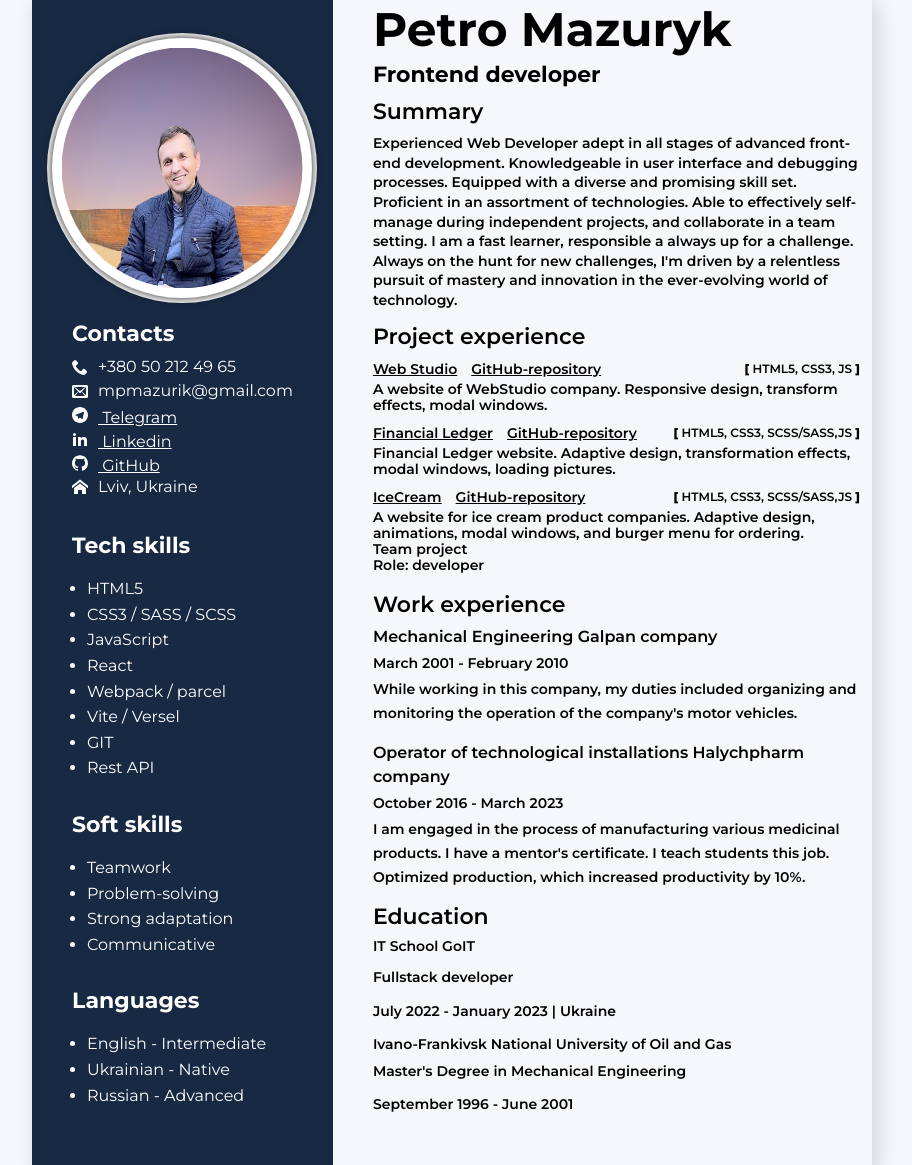
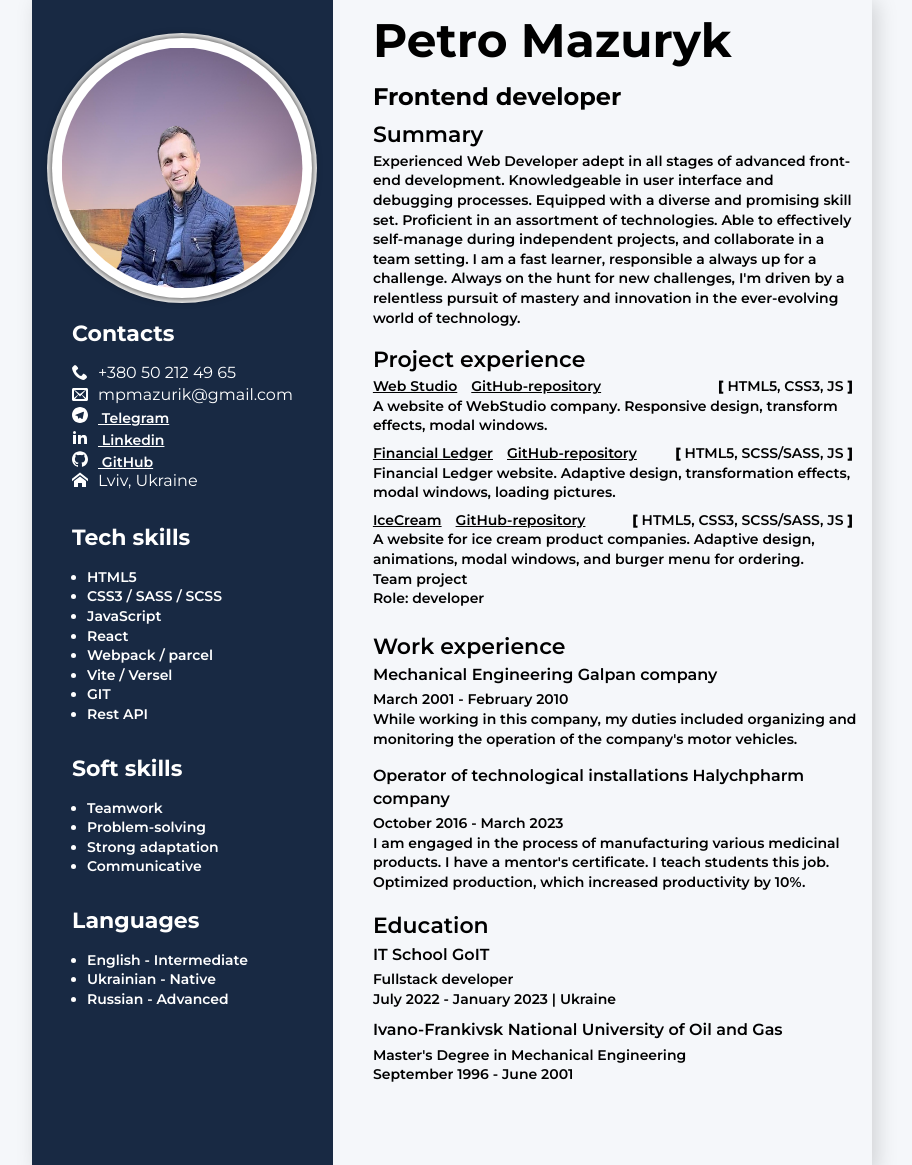
Before and after one commit to PetroMazuryk/mps-resume, a website built with Parcel: page src/index.html in a window 1280 px wide. Shown: the part 7-1172 px from the top of the page, without its empty margins (188-1100 px from the left). Built offline with nearby package versions, Linux system fonts and the light colour scheme; a web font is replaced by a local one.

Commit message:
added mixins

```diff
--- a/src/partials/about-myself.html
+++ b/src/partials/about-myself.html
@@ -2,9 +2,7 @@
   <!-- about-myself -->
   <div class="container-work">
     <h1 class="title-name">Petro Mazuryk</h1>
-    <h2 class="title-work">
-      <span class="title-work-text"> Frontend developer</span>
-    </h2>
+    <h2 class="title-work">Frontend developer</h2>
     <h3 class="title">Summary</h3>
     <p class="additional-information">
       Experienced Web Developer adept in all stages of advanced front-end
@@ -19,7 +17,7 @@
     </p>
 
     <div class="project-container">
-      <h2 class="title">Project experience</h2>
+      <h3 class="title">Project experience</h3>
       <ul class="project-menu">
         <li class="project-list">
           <div class="project-wrapper">
@@ -56,7 +54,7 @@
               href="https://github.com/PetroMazuryk/financial-Ledger">GitHub-repository</a>
             <span class="dots"></span
             ><span class="language">
-              <b class="bracket">[</b> HTML5, CSS3, SCSS/SASS,JS <b class="bracket">]</b></span
+              <b class="bracket">[</b> HTML5, SCSS/SASS, JS <b class="bracket">]</b></span
             >
           </div>
           <p class="project-text">
@@ -76,7 +74,7 @@
               href="https://github.com/Hatrison/IceCream">GitHub-repository</a>
               <span class="dots"></span
             ><span class="language">
-              <b class="bracket">[</b> HTML5, CSS3, SCSS/SASS,JS <b class="bracket">]</b></span
+              <b class="bracket">[</b> HTML5, CSS3, SCSS/SASS, JS <b class="bracket">]</b></span
             >
           </div>
           <p class="project-text">
@@ -92,11 +90,10 @@
     <!-- work -->
 
     <div>
-      <h2 class="title">Work experience</h2>
+      <h3 class="title">Work experience</h3>
       <div class="work-container">
         <h3 class="subtitle-work">
-          Mechanical Engineering
-          <span class="subtitle-profession">Galpan company</span>
+          Mechanical Engineering Galpan company
         </h3>
         <p class="working-hours">
           March 2001 - February 2010
@@ -133,7 +130,7 @@
     <div>
       <h3 class="title">Education</h3>
       <div class="study-container">
-        <p class="title-institution"> IT School GoIT</p>
+        <h3 class="title-institution"> IT School GoIT</h3>
 
         <p class="study-profession">
           Fullstack developer
--- a/src/partials/sidebar.html
+++ b/src/partials/sidebar.html
@@ -8,7 +8,7 @@
 
     <!-- contacts -->
     <div class="contacts__container">
-      <h2 class="contacts__title">Contacts</h2>
+      <h3 class="contacts__title">Contacts</h3>
       <ul class="contacts__list">
         <li class="contact__list">
           <a class="contact__link" href="tel:+380502124965" target="_blank">
@@ -70,7 +70,7 @@
     </div>
     <!-- Skills -->
     <div class="skills__container">
-      <h2 class="skills__title">Tech skills</h2>
+      <h3 class="skills__title">Tech skills</h3>
       <ul>
         <li class="sider-list"><span class="sider-text">HTML5</span></li>
         <li class="sider-list">
--- a/src/sass/components/_about-myself.scss
+++ b/src/sass/components/_about-myself.scss
@@ -5,40 +5,26 @@
 .title-name {
   font-size: 47px;
   font-weight: 700;
-
+  line-height: 1.6;
   // text-shadow: 4px 4px 5px grey, 2px 2px 1px red;
 }
 
 .title-work {
-  display: flex;
-  align-items: center;
-  justify-content: space-between;
+  font-size: 24px;
+  font-weight: 700;
+  line-height: 1.6;
+  // margin-bottom: 8px;
+}
 
-  margin-bottom: 8px;
-
-  font-size: 14px;
+.title {
+  font-size: 22px;
   font-weight: 600;
   line-height: 1.6;
-
-  & .title-work-text {
-    min-width: 240px;
-    font-size: 22px;
-    font-weight: 700;
-    // text-shadow: 1px 1px 3px grey, 1px 1px 1px red;
-  }
-}
-
-.list-information {
-  color: var(--black-color);
-  font-size: 14px;
-  font-weight: 600;
-  line-height: 1.6;
+  // margin-bottom: 8px;
 }
 
 .additional-information {
-  font-size: 14px;
-  font-weight: 600;
-  line-height: 1.4;
-  margin-top: 10px;
+  max-width: 480px;
+  @include font;
   margin-bottom: 14px;
 }
--- a/src/sass/components/_project-box.scss
+++ b/src/sass/components/_project-box.scss
@@ -1,17 +1,8 @@
-.title {
-  margin-bottom: 8px;
-
-  font-size: 22px;
-  font-weight: 600;
-  line-height: 1.09;
-}
-
 .project-container {
+  max-width: 600px;
   padding-bottom: 12px;
 }
 .project-menu {
-  margin: 0;
-  padding-left: 0;
   list-style: none;
 }
 
@@ -20,16 +11,15 @@
 }
 
 .project-wrapper {
+  max-width: 480px;
   display: flex;
   justify-content: space-between;
   white-space: nowrap;
 }
 
 .project-link {
+  @include font;
   color: var(--black-color);
-  font-size: 14px;
-  font-weight: 600;
-  line-height: 24px;
   margin-right: 14px;
 }
 
@@ -39,19 +29,14 @@
 }
 
 .dots {
-  margin-bottom: 5px;
-  margin-right: 5px;
-  margin-left: 5px;
-  font-weight: 100;
   // border-bottom: 1px dotted var(--date-info-color);
   width: 100%;
 }
 
 .language {
+  display: block;
+  @include font;
   color: var(--black-color);
-  font-size: 12px;
-  font-weight: 600;
-  line-height: 24px;
 }
 
 .bracket {
@@ -59,8 +44,7 @@
 }
 
 .project-text {
-  font-size: 14px;
-  font-weight: 600;
+  @include font;
   color: var(--black-color);
   white-space: normal;
 }
--- a/src/sass/components/_sidebar.scss
+++ b/src/sass/components/_sidebar.scss
@@ -35,11 +35,11 @@
 }
 
 .skills__title {
-  margin-bottom: 18px;
-  color: var(--white-color);
   font-size: 22px;
   font-weight: 700;
   line-height: 1.09;
+  margin-bottom: 18px;
+  color: var(--white-color);
 }
 
 .skills__container {
@@ -63,7 +63,7 @@
 .contacts__title {
   font-size: 22px;
   color: white;
-  margin-bottom: 12px;
+  margin-bottom: 18px;
 }
 
 .contact__list {
@@ -74,9 +74,7 @@
 .contact__link {
   display: block;
   color: var(--white-color);
-  font-size: 16px;
-  font-weight: 400;
-  line-height: 1.5;
+  @include font;
   fill: white;
   margin-right: 10px;
 
@@ -163,9 +161,7 @@
 .sider-list {
   color: var(--white-color);
   margin-left: 15px;
-  font-size: 16px;
-  font-weight: 400;
-  line-height: 1.6;
+  @include font;
 }
 
 .sider-text {
--- a/src/sass/components/_study.scss
+++ b/src/sass/components/_study.scss
@@ -1,22 +1,17 @@
 .study-container {
   .working-hours {
-    font-size: 14px;
+    @include font;
     margin-bottom: 10px;
   }
 }
 
 .title-institution {
-  font-size: 14px;
-  font-weight: 600;
-  line-height: 1.4;
+  @include font($fs: 16px);
   color: var(---black-color);
-  margin-bottom: 8px;
+  margin-bottom: 4px;
 }
 
 .study-profession {
-  font-size: 14px;
-  font-weight: 600;
-  line-height: 1.4;
+  @include font;
   color: var(---black-color);
-  margin-bottom: 8px;
 }
--- a/src/sass/components/_work.scss
+++ b/src/sass/components/_work.scss
@@ -3,21 +3,15 @@
 }
 
 .subtitle-work {
-  font-size: 16px;
-  font-weight: 600;
-  line-height: 1.5;
-  margin-top: 0;
+  @include font($fs: 16px);
+  margin-bottom: 4px;
 }
 .subtitle-profession {
   color: var(---black-color);
 }
 .working-hours {
-  margin-top: 0;
-
+  @include font;
   color: var(--black-color);
-  font-size: 14px;
-  font-weight: 600;
-  line-height: 2;
 }
 .delimiter {
   color: var(--black-color);
@@ -25,8 +19,6 @@
 .work-list {
   color: var(--black-color);
   font-family: Montserrat;
-  font-size: 14px;
-  font-weight: 600;
-  line-height: 24px;
+  @include font;
   list-style: none;
 }
--- a/src/sass/index.scss
+++ b/src/sass/index.scss
@@ -1,5 +1,7 @@
-@import './common';
-@import './viriables';
+@import './utils/common';
+@import './utils/viriables';
+@import './utils/mixins';
+
 @import './components/sidebar';
 @import './components/about-myself';
 @import './components/project-box';
--- /dev/null
+++ b/src/sass/utils/_mixins.scss
@@ -0,0 +1,5 @@
+@mixin font($fs: 14px, $fw: 600, $lh: 1.4) {
+  font-size: $fs;
+  font-weight: $fw;
+  line-height: $lh;
+}
```
Also changed, not shown: src/sass/utils/_common.scss (renamed from src/sass/_common.scss), src/sass/utils/_viriables.scss (renamed from src/sass/_viriables.scss).
